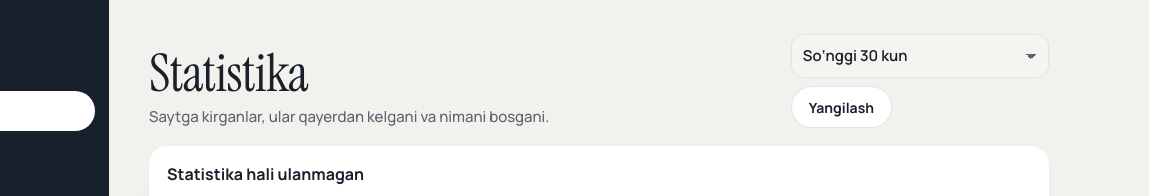
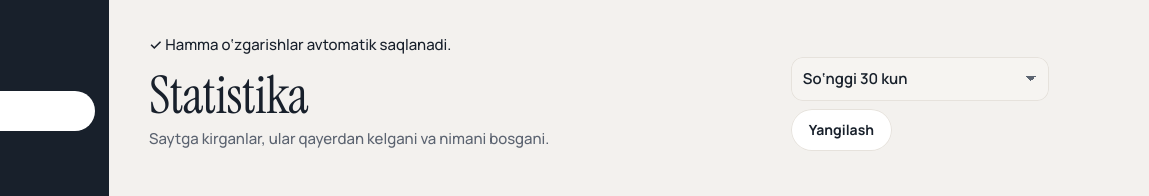
Before and after one commit to ibrohim4020-png/topibber, a plain HTML site: page boshqaruv-k7x2.html in a window 1280 px wide. Shown: the top 196 px of the page, 131-1280 px from the left. Drawn offline with Linux system fonts and the light colour scheme.

Commit message:
Admin: save status bar (boshqaruv-k7x2.html)

```diff
--- a/boshqaruv-k7x2.html
+++ b/boshqaruv-k7x2.html
@@ -36,8 +36,9 @@
   </aside>
 
   <main class="main">
-    <div class="banner" id="draft-banner" hidden>
-      <span>Saqlanmagan o‘zgarishlar bor — ular hozircha faqat shu brauzerda. Saytga chiqarish uchun <a href="#" data-goto="publish">Nashr qilish</a> bo‘limiga o‘ting.</span>
+    <div class="savebar" id="savebar" role="status">
+      <span class="savebar-text" id="savebar-text">✓ Hamma o‘zgarishlar avtomatik saqlanadi.</span>
+      <button class="btn btn-accent btn-sm" id="savebar-btn" data-goto="publish" hidden>Saytga chiqarish →</button>
     </div>
 
     <!-- Statistika -->
```
